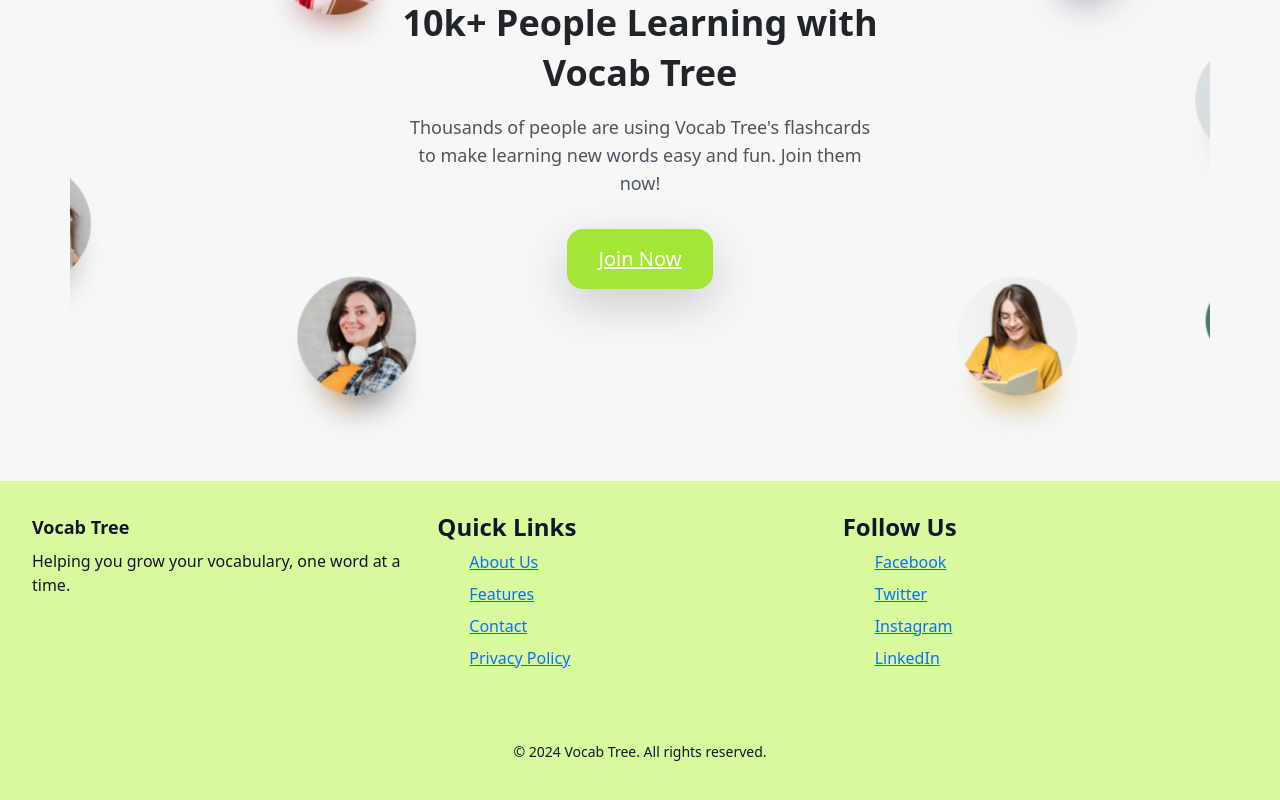
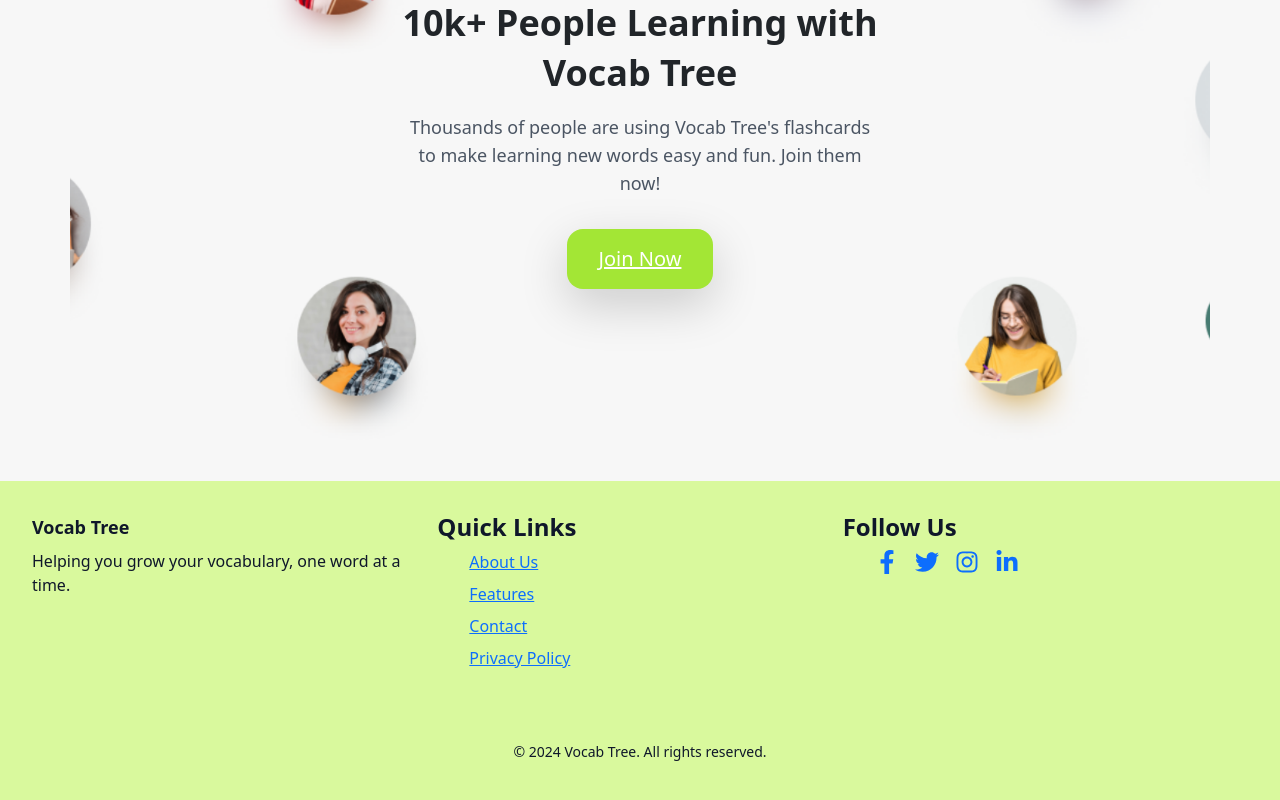
Before and after one commit to wesam-c/vocab_tree, a React (Create React App) app: page / in a window 1280 px wide. Shown: the part 1641-2441 px from the top of the page. Built offline with nearby package versions, Linux system fonts and the light colour scheme; no server answers.

Commit message:
edit: the footer social media icons

```diff
--- a/src/App.js
+++ b/src/App.js
@@ -8,6 +8,7 @@
 import BlogPage from './pages/Blog';
 import ForgetPasswordPage from './components/ForgetPassword';
 import ProfilePage from './pages/Profile';
+import RequireAuth from "./context/RequireAuth";
 
 const App = () => {
   return (
@@ -15,12 +16,20 @@
       <Header />
       <Routes>
         <Route path="/" element={<Landing />} />
-        <Route path="/vocabTreePage" element={<VocabTreePage />} />
+        <Route path="/vocabTreePage" element={
+          <RequireAuth>
+            <VocabTreePage />
+          </RequireAuth>
+        } />
         <Route path="/SignIn" element={<SignInPage />} />
         <Route path="/SignUp" element={<SignUpPage />} />
         <Route path="/Blog" element={<BlogPage />} />
         <Route path="/ForgetPassword" element={<ForgetPasswordPage />} />
-        <Route path="/profile" element={<ProfilePage />} />
+        <Route path="/profile" element={
+          <RequireAuth>
+            <ProfilePage />
+          </RequireAuth>
+        } />
       </Routes>
     </Router>
   );
--- a/src/components/Footer.js
+++ b/src/components/Footer.js
@@ -1,4 +1,5 @@
 import React from 'react';
+import { FaFacebookF, FaTwitter, FaInstagram, FaLinkedinIn } from 'react-icons/fa';
 
 const Footer = () => {
   return (
@@ -22,14 +23,30 @@
           </ul>
         </div>
 
-        {/* Social Media Links */}
+        {/* Social Media Links with Icons */}
         <div className="mb-4 w-full sm:w-1/3">
           <h4 className="text-md font-bold">Follow Us</h4>
-          <ul className="mt-2 space-y-2">
-            <li><a href="https://facebook.com" className="hover:text-lime-500">Facebook</a></li>
-            <li><a href="https://twitter.com" className="hover:text-lime-500">Twitter</a></li>
-            <li><a href="https://instagram.com" className="hover:text-lime-500">Instagram</a></li>
-            <li><a href="https://linkedin.com" className="hover:text-lime-500">LinkedIn</a></li>
+          <ul className="mt-2 flex space-x-4">
+            <li>
+              <a href="https://facebook.com" className="hover:text-lime-500" aria-label="Facebook">
+                <FaFacebookF size={24} />
+              </a>
+            </li>
+            <li>
+              <a href="https://twitter.com" className="hover:text-lime-500" aria-label="Twitter">
+                <FaTwitter size={24} />
+              </a>
+            </li>
+            <li>
+              <a href="https://instagram.com" className="hover:text-lime-500" aria-label="Instagram">
+                <FaInstagram size={24} />
+              </a>
+            </li>
+            <li>
+              <a href="https://linkedin.com" className="hover:text-lime-500" aria-label="LinkedIn">
+                <FaLinkedinIn size={24} />
+              </a>
+            </li>
           </ul>
         </div>
       </div>
--- a/src/components/SignIn/SignIn.jsx
+++ b/src/components/SignIn/SignIn.jsx
@@ -1,6 +1,6 @@
-import React, { useRef, useState } from 'react';
+import React, { useRef, useState} from 'react';
 import { useAuth } from '../../context/AuthContext';
-import { useNavigate } from 'react-router';
+import { useNavigate, useLocation  } from 'react-router';
 import { Alert } from 'react-bootstrap';
 
 const SignIn = () => {
@@ -10,7 +10,8 @@
     const emailRef = useRef();
     const passwordRef = useRef();
     const navigate = useNavigate();
-
+    const location = useLocation();
+    const redirectPath = location.state?.path || "/vocabTreePage";
     const handleSubmit = async(e) => {
         // always pay attention to the order - make the prevent default the first to prevent sending the data
         e.preventDefault();
@@ -19,7 +20,7 @@
             setError("")
             setLoading(true)
             await login(emailRef.current.value , passwordRef.current.value)
-            navigate("/vocabTreePage");
+            navigate(redirectPath, { replace: true });
         }catch{
             setError("Failed to log in")
         }
--- /dev/null
+++ b/src/context/RequireAuth.js
@@ -0,0 +1,15 @@
+import { Navigate, useLocation } from "react-router";
+import { useAuth } from "./AuthContext";
+
+
+const RequireAuth = ({ children }) => {
+    const {currentUser} = useAuth();
+    const location = useLocation();
+
+    if (!currentUser) {
+        return <Navigate to="/signin" state={{ path: location.pathname}}/>;
+    }
+    return children;
+};
+
+export default RequireAuth;
```
